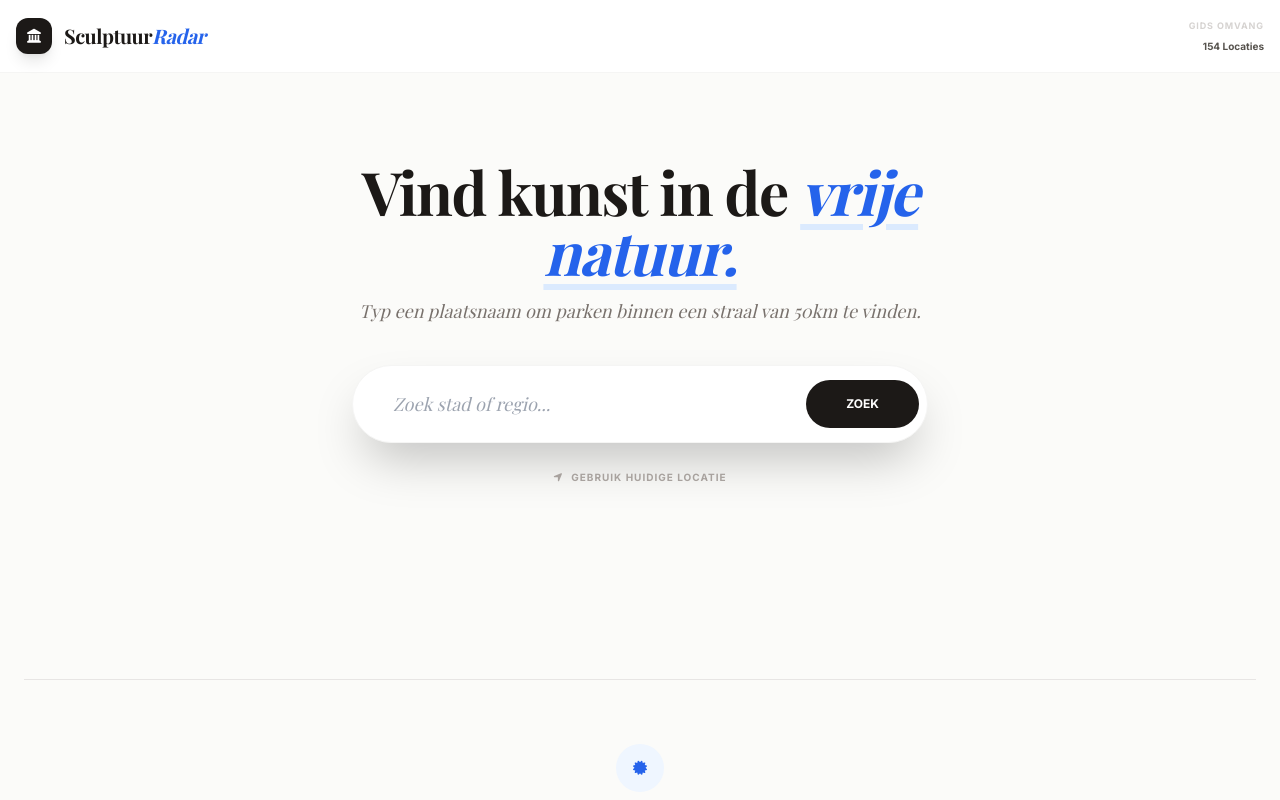
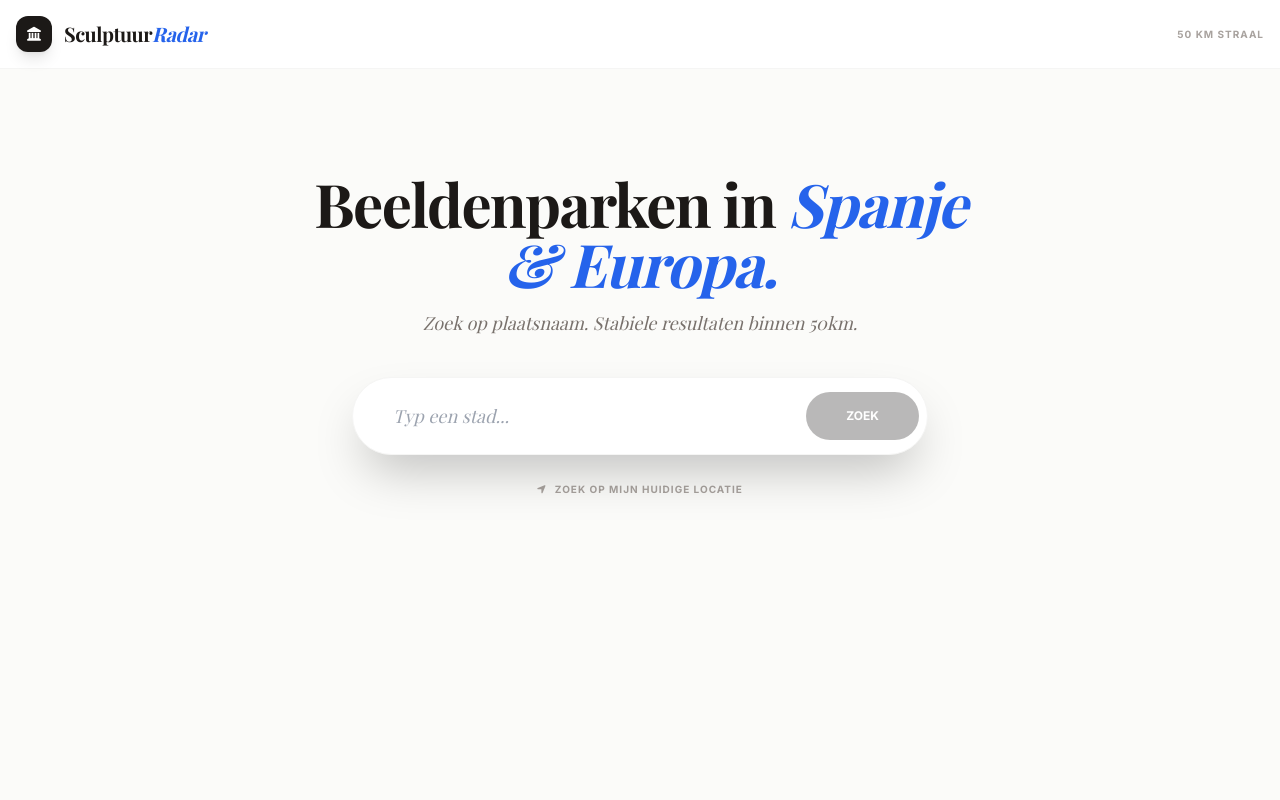
Before and after one commit to schultzh48-ai/sculptureRadar, a React (Vite) app: page / in a window 1280 px wide. Shown: the top 800 px of the page. Built offline with nearby package versions, Linux system fonts and the light colour scheme; a web font is replaced by a local one.

Commit message:
wijziging 40

```diff
--- a/App.tsx
+++ b/App.tsx
@@ -1,5 +1,5 @@
 
-import React, { useState, useMemo, useCallback, useEffect } from 'react';
+import React, { useState, useMemo, useCallback } from 'react';
 import { SculpturePark } from './types';
 import { ParkCard } from './components/ParkCard';
 import { ParkDetail } from './components/ParkDetail';
@@ -7,12 +7,10 @@ import { ArtistExpert } from './components/ArtistExpert';
 import { getGeocode, searchParksWithCurator } from './services/gemini';
 import { INITIAL_PARKS } from './constants';
 
-// Strikte straal van 50km zoals gevraagd
 const SEARCH_RADIUS_KM = 50;
-const DUPLICATE_THRESHOLD_KM = 2.0;
+const DUPLICATE_THRESHOLD_KM = 1.0;
 
 function getPreciseDistance(lat1: number, lon1: number, lat2: number, lon2: number): number {
-  if (!lat1 || !lon1 || !lat2 || !lon2) return 9999;
   const R = 6371;
   const toRad = (n: number) => (n * Math.PI) / 180;
   const dLat = toRad(lat2 - lat1);
@@ -30,8 +28,6 @@ const App: React.FC = () => {
   const [isLocating, setIsLocating] = useState(false);
 
   const [allParks, setAllParks] = useState<SculpturePark[]>(INITIAL_PARKS);
-  const [dbGrowth, setDbGrowth] = useState(0);
-
   const [searchCoordinates, setSearchCoordinates] = useState<{lat: number, lng: number} | null>(null);
   const [hasSearched, setHasSearched] = useState(false);
   const [error, setError] = useState<string | null>(null);
@@ -42,17 +38,18 @@ const App: React.FC = () => {
     setError(null);
     setSearchCoordinates(null);
     setResolvedLocation('');
+    setAllParks(INITIAL_PARKS);
   }, []);
 
   const performSearch = useCallback(async (query: string, coords?: {lat: number, lng: number}) => {
-    const trimmedQuery = query.trim();
-    if (!trimmedQuery && !coords) return;
+    const trimmed = query.trim();
+    if (!trimmed && !coords) return;
 
+    setLoading(true);
+    setError(null);
     setResolvedLocation('');
-    setSearchCoordinates(null);
-    setError(null);
     setHasSearched(true);
-    setLoading(true);
+    setAllParks(INITIAL_PARKS);
 
     try {
       let lat: number, lng: number, name: string;
@@ -60,29 +57,26 @@ const App: React.FC = () => {
       if (coords) {
         lat = coords.lat;
         lng = coords.lng;
-        name = "Huidige Locatie";
+        name = "Mijn Locatie";
       } else {
-        // We gebruiken Gemini om de plaatsnaam ALTIJD om te zetten naar coördinaten
-        const geo = await getGeocode(trimmedQuery);
-        if (geo) {
+        const geo = await getGeocode(trimmed);
+        if (!geo || !geo.lat || !geo.lng) {
+          setError(`Locatie "${trimmed}" niet gevonden. Probeer een bekendere plaatsnaam.`);
+          setLoading(false);
+          return;
+        }
         lat = geo.lat;
         lng = geo.lng;
         name = geo.name;
-        } else {
-          setError("Plaatsnaam niet gevonden. Probeer een andere stad.");
-          setLoading(false);
-          return;
-        }
       }
 
       setSearchCoordinates({ lat, lng });
       setResolvedLocation(name);
 
-      if (lat !== 0 && lng !== 0) {
-        try {
       const result = await searchParksWithCurator(lat, lng, name);
-          const newAiParks = (result.parks || []).map((p: any) => ({
-            id: `ai-${Math.random().toString(36).substr(2, 9)}`,
+      if (result && result.parks && result.parks.length > 0) {
+        const newParks = result.parks.map((p: any) => ({
+          id: `ai-${Math.random().toString(36).substr(2, 5)}`,
           name: p.name,
           location: p.location,
           shortDescription: p.desc,
@@ -93,54 +87,52 @@ const App: React.FC = () => {
         })).filter((p: any) => !isNaN(p.lat) && !isNaN(p.lng));
 
         setAllParks(prev => {
-            const filteredNewParks = newAiParks.filter(aiP => {
-              const isDuplicate = prev.some(existingP =>
-                existingP.name.toLowerCase() === aiP.name.toLowerCase() ||
-                getPreciseDistance(aiP.lat, aiP.lng, existingP.lat, existingP.lng) < DUPLICATE_THRESHOLD_KM
+          const uniqueOnes = newParks.filter(nP =>
+            !prev.some(eP =>
+              eP.name.toLowerCase() === nP.name.toLowerCase() ||
+              getPreciseDistance(nP.lat, nP.lng, eP.lat, eP.lng) < DUPLICATE_THRESHOLD_KM
+            )
           );
-              return !isDuplicate;
+          return [...prev, ...uniqueOnes];
         });
-            if (filteredNewParks.length > 0) {
-              setDbGrowth(prevG => prevG + filteredNewParks.length);
       }
-            return [...prev, ...filteredNewParks];
-          });
-        } catch (err) {
-          console.warn("AI Curator failed to fetch new data, using local storage.");
-        }
-      }
-      setLoading(false);
-    } catch (e: any) {
-      setError("Er ging iets mis bij het zoeken.");
+    } catch (e) {
+      setError("Verbindingsfout. Probeer het over een moment opnieuw.");
+    } finally {
       setLoading(false);
     }
   }, []);
 
   const handleGPS = () => {
-    if (!navigator.geolocation) return;
+    if (!navigator.geolocation) {
+      setError("Je browser ondersteunt geen locatiebepaling.");
+      return;
+    }
     setIsLocating(true);
     navigator.geolocation.getCurrentPosition(
       (pos) => {
         setIsLocating(false);
         performSearch("", { lat: pos.coords.latitude, lng: pos.coords.longitude });
       },
-      () => {
-        setError("GPS toegang geweigerd.");
+      (err) => {
+        console.error(err);
+        setError("Geen toegang tot je locatie. Controleer je privacyinstellingen.");
         setIsLocating(false);
-      }
+      },
+      { enableHighAccuracy: true, timeout: 5000, maximumAge: 0 }
     );
   };
 
   const searchResults = useMemo(() => {
     if (!hasSearched || !searchCoordinates) return [];
 
-    // Filter uitsluitend op geografische afstand tot de gezochte plek
-    return allParks.map(p => {
-      const distance = getPreciseDistance(searchCoordinates.lat, searchCoordinates.lng, p.lat, p.lng);
-      return { ...p, distance, isMatch: distance <= SEARCH_RADIUS_KM };
-    })
-    .filter(p => p.isMatch)
-    .sort((a, b) => (a.distance || 0) - (b.distance || 0));
+    return allParks
+      .map(p => ({
+        ...p,
+        distance: getPreciseDistance(searchCoordinates.lat, searchCoordinates.lng, p.lat, p.lng)
+      }))
+      .filter(p => p.distance <= SEARCH_RADIUS_KM)
+      .sort((a, b) => a.distance - b.distance);
   }, [allParks, searchCoordinates, hasSearched]);
 
   return (
@@ -154,73 +146,79 @@ const App: React.FC = () => {
             <h1 className="text-xl font-black serif tracking-tight">Sculptuur<span className="text-blue-600 italic">Radar</span></h1>
           </div>
           <div className="flex items-center gap-6">
-            <div className="hidden md:block text-right">
-              <span className="text-[9px] font-black text-stone-300 uppercase tracking-widest block">Gids Omvang</span>
-              <div className="text-[10px] font-bold text-stone-600 flex items-center gap-1 justify-end">
-                <span>{allParks.length} Locaties</span>
-                {dbGrowth > 0 && <span className="text-blue-500 animate-pulse">+{dbGrowth} AI</span>}
-              </div>
-            </div>
             {hasSearched && (
-              <button onClick={resetSearch} className="text-[10px] font-black uppercase tracking-widest text-stone-400 hover:text-stone-900 transition-colors flex items-center gap-2">
-                <i className="fas fa-rotate-left"></i> Opnieuw
+              <button
+                onClick={resetSearch}
+                className="text-[10px] font-black uppercase tracking-widest text-stone-400 hover:text-stone-900 transition-colors flex items-center gap-2 px-4 py-2 bg-stone-50 rounded-full border border-stone-100"
+              >
+                <i className="fas fa-rotate-left"></i> Nieuwe Zoekopdracht
               </button>
             )}
+            <div className="hidden sm:block text-[10px] font-bold text-stone-400 uppercase tracking-widest">
+              50 KM Straal
+            </div>
           </div>
         </div>
       </header>
 
-      <main className="max-w-7xl mx-auto p-6 pb-24">
-        <div className={`${hasSearched ? 'py-8' : 'py-16'} text-center max-w-2xl mx-auto transition-all duration-700`}>
+      <main className="max-w-7xl mx-auto p-6 pb-24 text-center">
+        <div className={`${hasSearched ? 'py-4' : 'py-20'} max-w-2xl mx-auto transition-all duration-500`}>
           {!hasSearched && (
-            <div className="space-y-4 mb-10 animate-in fade-in slide-in-from-top-4 duration-1000">
-              <h2 className="text-5xl md:text-6xl font-bold serif leading-tight tracking-tight">Vind kunst in de <span className="text-blue-600 italic underline decoration-blue-100 underline-offset-8">vrije natuur.</span></h2>
-              <p className="text-stone-500 text-lg serif italic">Typ een plaatsnaam om parken binnen een straal van 50km te vinden.</p>
+            <div className="mb-10 animate-in fade-in duration-1000">
+              <h2 className="text-5xl md:text-6xl font-black serif leading-tight mb-4 tracking-tight">Beeldenparken in <span className="text-blue-600 italic">Spanje & Europa.</span></h2>
+              <p className="text-stone-500 text-lg serif italic">Zoek op plaatsnaam. Stabiele resultaten binnen 50km.</p>
             </div>
           )}
 
-          <div className="space-y-6">
-            <div className="bg-white p-2 rounded-[2.5rem] shadow-2xl border border-stone-100 flex items-center group transition-all focus-within:ring-2 ring-blue-500/20 max-w-xl mx-auto">
+          <div className="relative max-w-xl mx-auto space-y-4">
+            <div className={`bg-white p-2 rounded-[2.5rem] shadow-2xl border border-stone-100 flex items-center transition-all focus-within:ring-4 ring-blue-500/10 ${hasSearched ? 'scale-90 opacity-90' : 'scale-100'}`}>
               <input
                 className="flex-1 px-8 py-4 outline-none text-lg serif italic bg-transparent"
-                placeholder="Zoek stad of regio..."
+                placeholder="Typ een stad..."
                 value={searchTerm}
                 onChange={(e) => setSearchTerm(e.target.value)}
                 onKeyDown={(e) => e.key === 'Enter' && performSearch(searchTerm)}
               />
               <button
                 onClick={() => performSearch(searchTerm)}
-                disabled={loading}
-                className="bg-stone-900 text-white px-10 py-4 rounded-full font-black uppercase text-xs hover:bg-blue-600 transition-all disabled:opacity-50"
+                disabled={loading || !searchTerm.trim()}
+                className="bg-stone-900 text-white px-10 py-4 rounded-full font-black uppercase text-xs hover:bg-blue-600 transition-all disabled:opacity-30"
               >
                 {loading ? <i className="fas fa-circle-notch animate-spin"></i> : 'Zoek'}
               </button>
             </div>
+
             {!hasSearched && (
-              <button onClick={handleGPS} disabled={isLocating} className="text-stone-400 hover:text-blue-600 font-bold uppercase text-[10px] tracking-widest flex items-center gap-2 mx-auto transition-all">
-                <i className={`fas fa-location-arrow ${isLocating ? 'animate-bounce' : ''}`}></i>
-                {isLocating ? 'Bepalen...' : 'Gebruik huidige locatie'}
+              <button
+                onClick={handleGPS}
+                disabled={isLocating || loading}
+                className="text-stone-400 hover:text-blue-600 font-bold uppercase text-[10px] tracking-widest flex items-center gap-2 mx-auto transition-all px-4 py-2 hover:bg-white rounded-full"
+              >
+                <i className={`fas fa-location-arrow ${isLocating ? 'animate-bounce text-blue-500' : ''}`}></i>
+                {isLocating ? 'Lokaliseren...' : 'Zoek op mijn huidige locatie'}
               </button>
             )}
-            {error && <p className="text-red-500 text-xs font-bold uppercase tracking-widest">{error}</p>}
+
+            {error && (
+              <div className="mt-4 p-4 bg-red-50 text-red-600 rounded-2xl text-xs font-bold uppercase tracking-widest animate-in fade-in">
+                {error}
+              </div>
+            )}
           </div>
         </div>
 
-        {hasSearched && (
-          <div className="space-y-12 animate-in fade-in duration-500">
-            <div className="flex items-center justify-between border-b border-stone-100 pb-6">
-              <div className="flex-1 text-left">
+        {hasSearched && !error && (
+          <div className="animate-in fade-in duration-500 mt-8 text-left">
+            <div className="flex items-end justify-between border-b border-stone-100 pb-6 mb-8">
+              <div>
                 <span className="text-[10px] font-black uppercase tracking-widest text-blue-600 mb-1 block">
-                  {searchResults.length} {searchResults.length === 1 ? 'locatie' : 'locaties'} binnen 50km van
+                  {loading ? 'Bezig met zoeken...' : `${searchResults.length} ${searchResults.length === 1 ? 'locatie' : 'locaties'} gevonden rond`}
                 </span>
-                <p className="text-3xl font-bold serif text-stone-800 italic uppercase leading-none">
-                  {resolvedLocation || searchTerm}
-                </p>
+                <p className="text-4xl font-bold serif text-stone-900 italic leading-none">{resolvedLocation || searchTerm}</p>
               </div>
-              {loading && (
-                <div className="flex items-center gap-3 text-blue-400">
-                  <span className="text-[10px] font-black uppercase tracking-widest animate-pulse">De Curator verifieert locaties...</span>
-                  <i className="fas fa-sparkles animate-spin text-xs"></i>
+              {!loading && (
+                <div className="text-[10px] font-bold text-stone-400 uppercase tracking-widest pb-1">
+                  Strikte straal: 50km
                 </div>
               )}
             </div>
@@ -235,18 +233,17 @@ const App: React.FC = () => {
               ))}
             </div>
 
-            {searchResults.length === 0 && !loading && (
-              <div className="text-center py-20 bg-stone-50 rounded-[3rem] border border-dashed border-stone-200">
-                <i className="fas fa-map-marked-alt text-3xl text-stone-200 mb-4 block"></i>
-                <p className="text-stone-400 serif italic text-xl">Geen parken gevonden binnen de straal van 50km.</p>
-                <p className="text-stone-400 text-xs mt-2">Probeer een grotere stad of regio die als middelpunt kan dienen.</p>
-                <button onClick={resetSearch} className="mt-6 text-blue-600 font-black uppercase text-[10px] tracking-widest hover:underline">Terug naar start</button>
+            {!loading && searchResults.length === 0 && (
+              <div className="text-center py-24 bg-stone-50 rounded-[3rem] border border-dashed border-stone-200">
+                <i className="fas fa-map-location-dot text-3xl text-stone-200 mb-4 block"></i>
+                <p className="text-stone-400 serif italic text-xl">Geen parken binnen de 50km straal van {resolvedLocation}.</p>
+                <button onClick={resetSearch} className="mt-6 text-blue-600 font-black uppercase text-[10px] tracking-widest hover:underline">Terug naar overzicht</button>
               </div>
             )}
           </div>
         )}
 
-        <ArtistExpert isVisible={hasSearched} />
+        {hasSearched && !loading && <ArtistExpert isVisible={true} />}
       </main>
 
       {selectedPark && <ParkDetail park={selectedPark} onClose={() => setSelectedPark(null)} />}
```
Also changed, not shown: services/gemini.ts (+44 -35 lines). Lines whose indentation alone changed are shown as unchanged.
